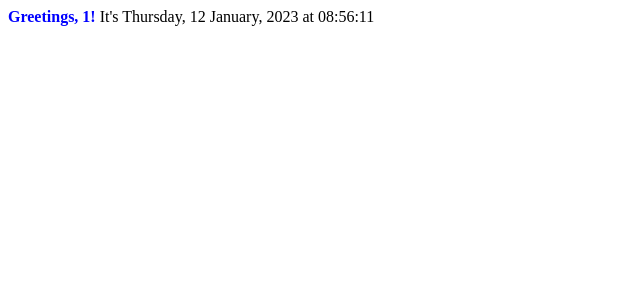
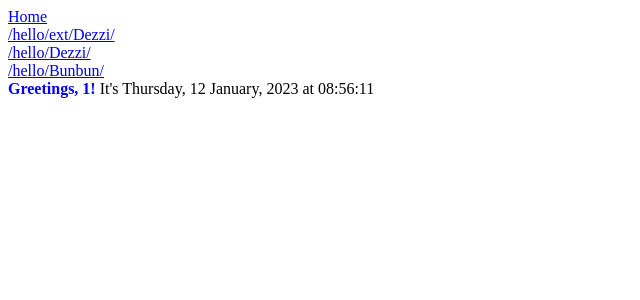
Before and after one commit to brucestull/django-vscode, a Django app: page /hello/1/ in a window 1280 px wide. Shown: the top 300 px of the page, without its empty margins (0-640 px from the left). Run offline with Django 4.2, Linux system fonts and the light colour scheme.

Commit message:
In progress

```diff
--- a/hello/templates/hello/hello_there.html
+++ b/hello/templates/hello/hello_there.html
@@ -11,6 +11,16 @@
 </head>
 
 <body>
+    <nav>
+        <a href="{% url 'home' %}">Home</a>
+        <br>
+        <a href="{% url 'hello_there_extended' 'Dezzi' %}">{% url 'hello_there_extended' 'Dezzi' %}</a>
+        <br>
+        <a href="{% url 'hello_there' 'Dezzi' %}">{% url 'hello_there' 'Dezzi' %}</a>
+        <br>
+        <a href="{% url 'hello_there' 'Bunbun' %}">{% url 'hello_there' 'Bunbun' %}</a>
+    </nav>
+
     <span class="message">Greetings, {{ name }}!</span>
     It's
     {{ date | date:"l, d F, Y" }}
--- a/hello/templates/hello/layout.html
+++ b/hello/templates/hello/layout.html
@@ -10,6 +10,10 @@
 <body>
 <div class="navbar">
     <a href="{% url 'home' %}" class="navbar-brand">Home</a>
+    <a href="{% url 'hello_there_extended' 'Dezzi' %}">{% url 'hello_there_extended' 'Dezzi' %}</a>
+    <a href="{% url 'hello_there' 'Dezzi' %}">{% url 'hello_there' 'Dezzi' %}</a>
+    <a href="{% url 'hello_there' 'Bunbun' %}">{% url 'hello_there' 'Bunbun' %}</a>
+    <a href="{% url 'admin:index' %}" class="navbar-item">Django Admin</a>
     <a href="{% url 'about' %}" class="navbar-item">About</a>
     <a href="{% url 'contact' %}" class="navbar-item">Contact</a>
     <a href="{% url 'log' %}" class="navbar-item">Log Message</a>
```
